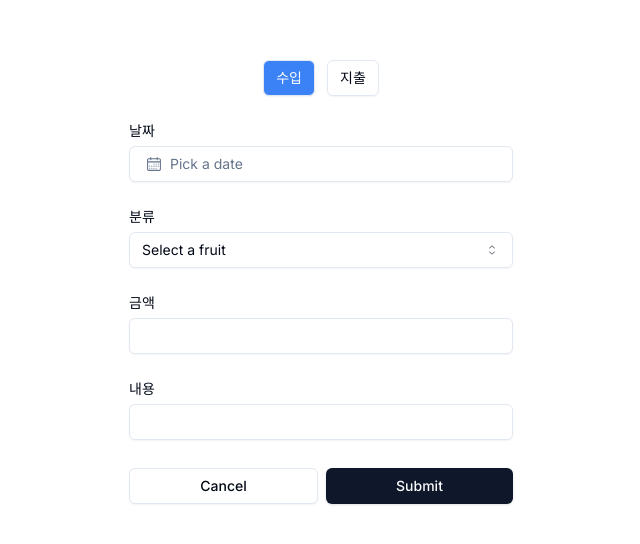
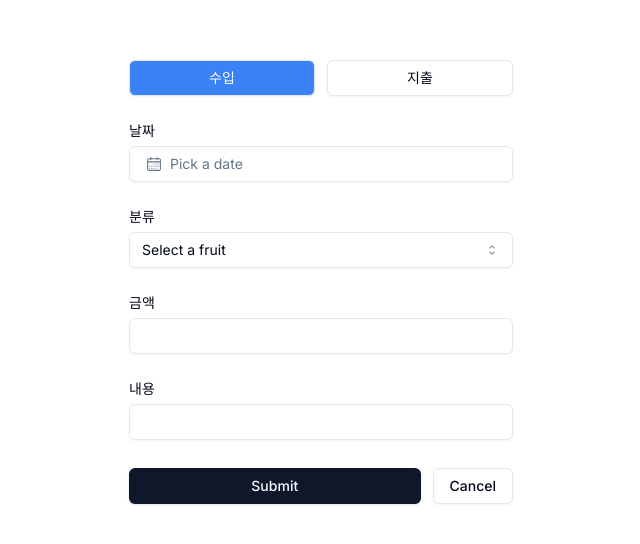
Before and after one commit to suhyeoonn/react-account-book, a Next.js app: page /transaction/add in a window 1280 px wide. Shown: the part 118-662 px from the top of the page, without its empty margins (319-959 px from the left). Built offline with nearby package versions, Linux system fonts and the light colour scheme.

Commit message:
💄 토글 크기 조정

```diff
--- a/app/transaction/add/page.tsx
+++ b/app/transaction/add/page.tsx
@@ -27,12 +27,12 @@ export default function TransactionEntry() {
           <Label>내용</Label>
           <Input />
         </div>
-        <div className="flex w-full gap-2">
-          <Button type="button" variant="outline" className="flex-1" asChild>
-            <Link href="/">Cancel</Link>
-          </Button>
+        <div className="flex w-full gap-3">
           <Button type="submit" className="flex-1">
             Submit
+          </Button>
+          <Button type="button" variant="outline" asChild>
+            <Link href="/">Cancel</Link>
           </Button>
         </div>
       </form>
--- a/components/ui/transactionTypeToggle.tsx
+++ b/components/ui/transactionTypeToggle.tsx
@@ -11,14 +11,14 @@ export default function TransactionTypeToggle() {
       <ToggleGroupItem
         value="expense"
         aria-label="Toggle Expense"
-        className="data-[state=on]:bg-blue-500 data-[state=on]:text-white"
+        className="flex-1 data-[state=on]:bg-blue-500 data-[state=on]:text-white"
       >
         수입
       </ToggleGroupItem>
       <ToggleGroupItem
         value="income"
         aria-label="Toggle Income"
-        className="data-[state=on]:bg-red-500 data-[state=on]:text-white"
+        className="flex-1 data-[state=on]:bg-red-500 data-[state=on]:text-white"
       >
         지출
       </ToggleGroupItem>
```
